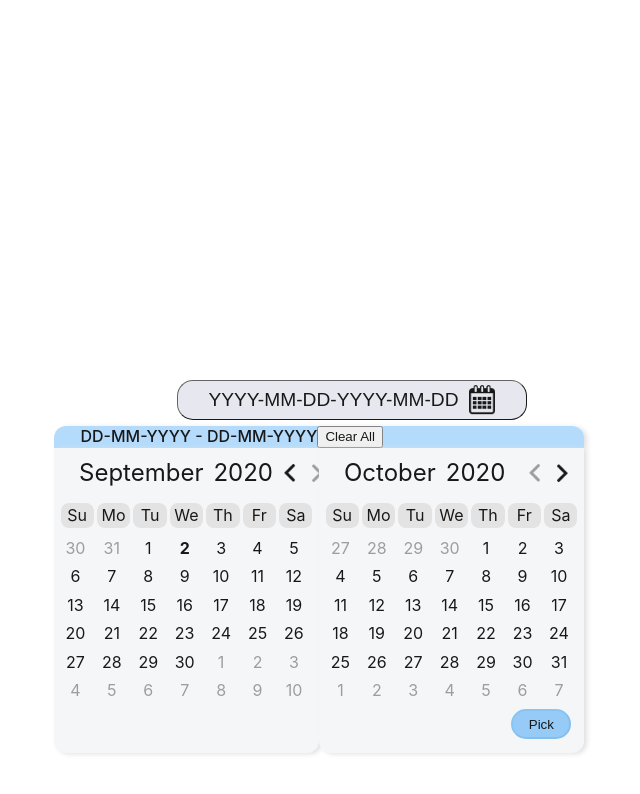
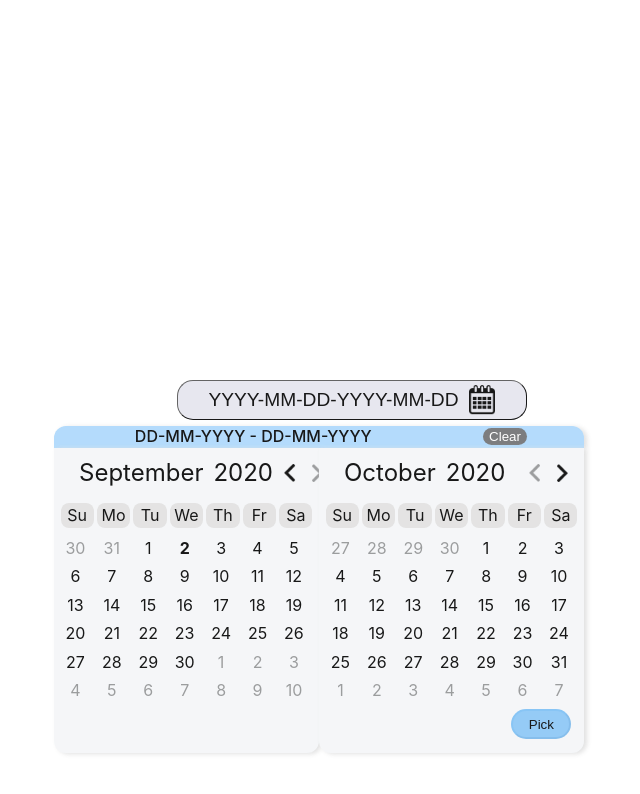
Before and after one commit to almogtavor/date-range-picker, a React (Create React App) app: page / in a window 1280 px wide. Both pictures are taken after a click on the button "DD-MM-YYYY - DD-MM-YYYY". Shown: the top 794 px of the page, without its empty margins (326-966 px from the left). Built offline with nearby package versions, Linux system fonts and the light colour scheme.

Commit message:
Clear Button Addition

```diff
--- a/src/components/CalendarHeader.js
+++ b/src/components/CalendarHeader.js
@@ -4,6 +4,7 @@ import { choosenDatesCalculation } from "../utils/utils";
 
 export const CalendarHeader = (props) => {
     const {
+        setSelectedDays,
         selectedDays,
         hoveredDay,
         language,
@@ -34,6 +35,11 @@ export const CalendarHeader = (props) => {
                 choosenDates
             }
             </div>
-            <button>Clear All</button>
+            <button
+                className="clear"
+                onClick={() => setSelectedDays([])}
+            >
+                Clear
+            </button>
         </div>)
 }
--- a/src/containers/CalendarHeaderContainer.js
+++ b/src/containers/CalendarHeaderContainer.js
@@ -1,4 +1,4 @@
-import { setSelectedColor, setViewedMonth, setViewedYear, setMode } from '../actions';
+import { setSelectedDays } from '../actions';
 import { CalendarHeader } from '../components/CalendarHeader';
 import { connect } from 'react-redux';
 
@@ -13,6 +13,8 @@ const mapStateToProps = (state) => {
 })};
 
 const mapDispatchToProps = (dispatch) => {
-    return ({})};
+    return ({
+        setSelectedDays: (selectedDays) => dispatch(setSelectedDays(selectedDays)),
+    })};
 
 export default connect(mapStateToProps, mapDispatchToProps)(CalendarHeader);
--- a/src/styles/calendar-header.css
+++ b/src/styles/calendar-header.css
@@ -1,10 +1,23 @@
 .selected-dates {
     display: flex;
     height: 22px;
+    justify-content: space-around;
+
     /* background-color: rgb(231, 231, 231); */
     background-color: rgb(244, 246, 248);
     border-top-left-radius: 12px;
     border-top-right-radius: 12px;
     margin-top: -22px;
+
     box-shadow: 3px 1px 5px 0px #ddd;
   }
+
+.clear {
+  background-color: rgb(110, 112, 114);
+  border-style: hidden;
+  color: white;
+  border-radius: 15px;
+  height: 17px;
+  margin: 0.5%;
+  outline: none;
+}
```
